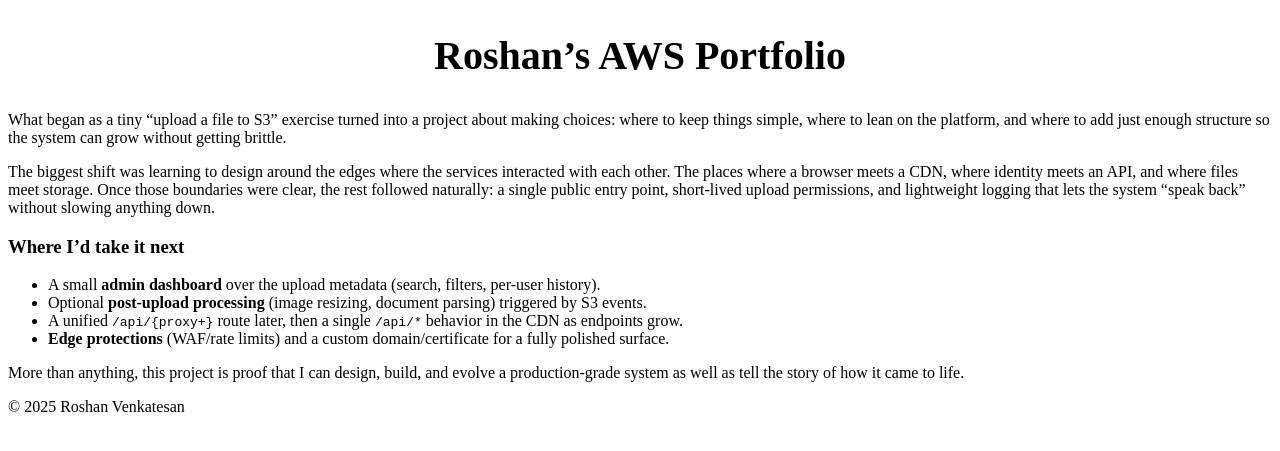
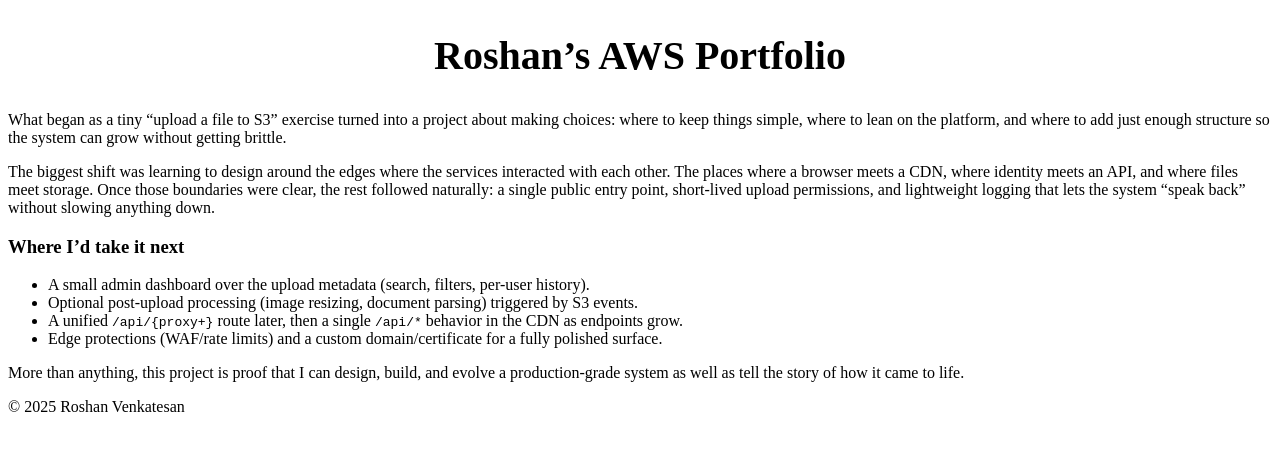
Before and after one commit to Roshan-AWS-Personal/roshan-aws-personal.github.io, a Jekyll site: the page built from _chapters/07-conclusion.md, in a window 1280 px wide. Shown: the top 451 px of the page. Built offline with Jekyll 4.4.1, drawn with Linux system fonts in a browser that asks for light colours.

```diff
--- a/_chapters/07-conclusion.md
+++ b/_chapters/07-conclusion.md
@@ -8,9 +8,9 @@ What began as a tiny “upload a file to S3” exercise turned into a project ab
 The biggest shift was learning to design around the edges where the services interacted with each other. The places where a browser meets a CDN, where identity meets an API, and where files meet storage. Once those boundaries were clear, the rest followed naturally: a single public entry point, short-lived upload permissions, and lightweight logging that lets the system “speak back” without slowing anything down.
 
 ### Where I’d take it next
-- A small **admin dashboard** over the upload metadata (search, filters, per-user history).
-- Optional **post-upload processing** (image resizing, document parsing) triggered by S3 events.
+- A small admin dashboard over the upload metadata (search, filters, per-user history).
+- Optional post-upload processing (image resizing, document parsing) triggered by S3 events.
 - A unified `/api/{proxy+}` route later, then a single `/api/*` behavior in the CDN as endpoints grow.
-- **Edge protections** (WAF/rate limits) and a custom domain/certificate for a fully polished surface.
+- Edge protections (WAF/rate limits) and a custom domain/certificate for a fully polished surface.
 
 More than anything, this project is proof that I can design, build, and evolve a production-grade system as well as tell the story of how it came to life.
```
